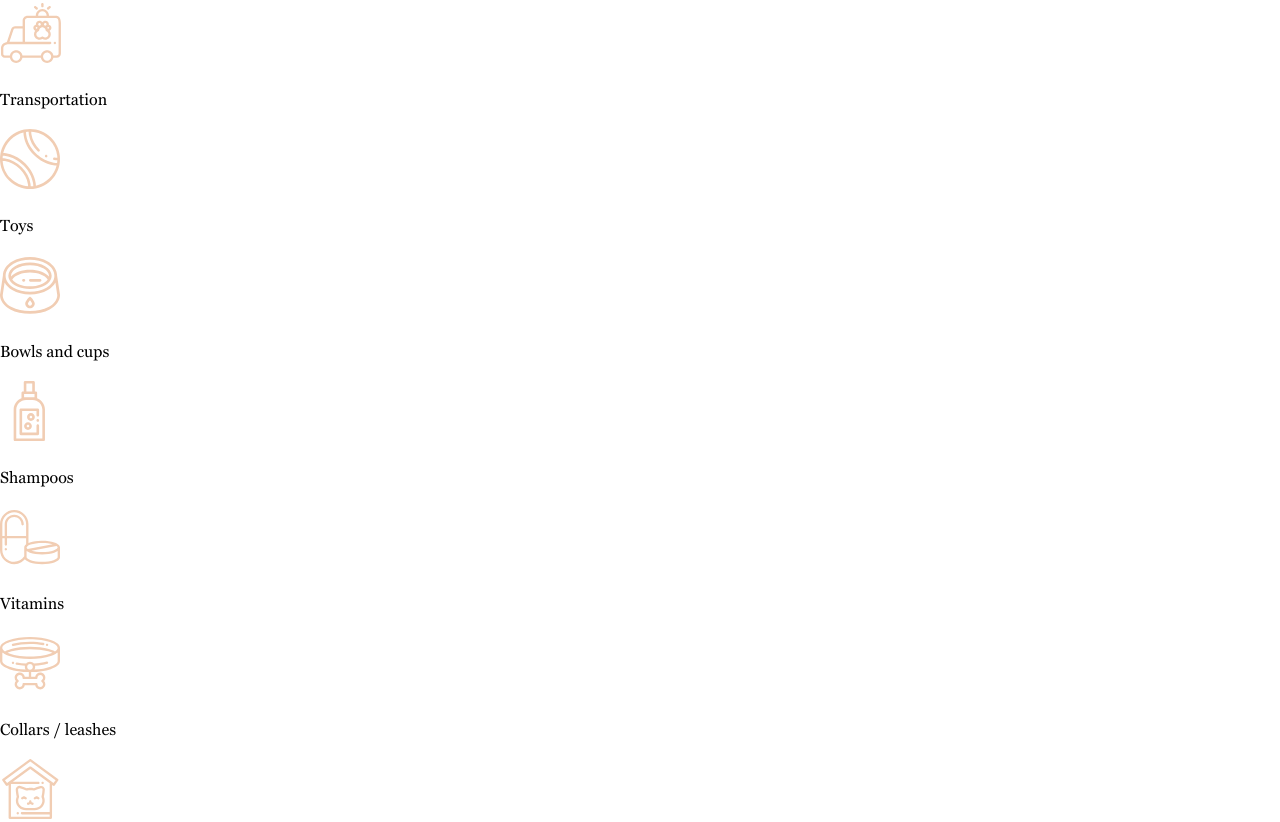
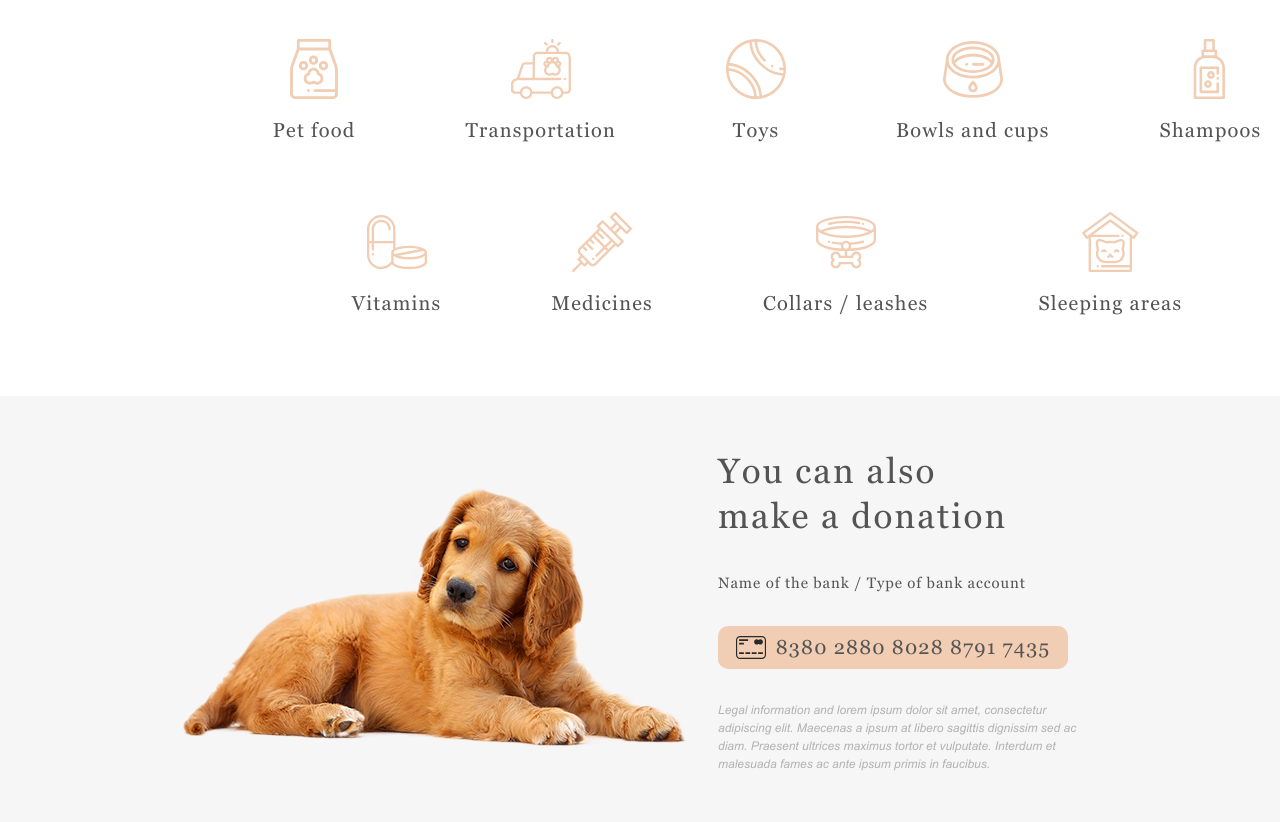
Before and after one commit to OsipovaES/shelter, a website built with webpack: page src/main/index.html in a window 1280 px wide. Shown: the part 2640-3462 px from the top of the page. Built offline with nearby package versions, Linux system fonts and the light colour scheme; some packages are replaced by stand-ins of ours.

Commit message:
feat: style for donation section

```diff
--- a/src/main/index.html
+++ b/src/main/index.html
@@ -84,7 +84,7 @@
 
     <section class="help">
         <div class="wrapper help__wrapper">
-            <h1 class="help__title">How you can help our shelter</h1>
+            <h1 class="help__title">How you can help <br> our shelter</h1>
             <div class="help-list">
                 <div class="help-list__content">
                     <img class="help-list__image" src="../img/icons/icon-pet-food.svg" alt="">
@@ -109,6 +109,10 @@
                 <div class="help-list__content">
                     <img class="help-list__image" src="../img/icons/icon-vitamins.svg" alt="">
                     <p class="help-list__text">Vitamins</p>
+                </div>
+                <div class="help-list__content">
+                    <img class="help-list__image" src="../img/icons/icon-medicines.svg" alt="">
+                    <p class="help-list__text">Medicines</p>
                 </div>
                 <div class="help-list__content">
                     <img class="help-list__image" src="../img/icons/icon-collars-leashes.svg" alt="">
--- /dev/null
+++ b/src/sass/components/_help-list.scss
@@ -0,0 +1,13 @@
+.help-list {
+    @include flex($flex-wrap: wrap);
+    width: 1026px;
+    height: 281px;
+    row-gap: 50px;
+    column-gap: 110px;
+    &__content {
+        @include flex($flex-dir: column);
+        @include font($size: 20px, $height: 115%);
+        color: $color-title;
+        letter-spacing: 1.2px;
+    }
+}
--- a/src/sass/index.scss
+++ b/src/sass/index.scss
@@ -15,7 +15,10 @@
 @import "./layouts/promo";
 @import "./layouts/about";
 @import "./layouts/pets";
+@import "./layouts/help";
+@import "./layouts/donation";
 
 //Components
 @import "./components/navigation";
 @import "./components/slider";
+@import "./components/help-list";
--- /dev/null
+++ b/src/sass/layouts/_donation.scss
@@ -0,0 +1,41 @@
+.donation {
+    background-color: $color-light-add;
+    padding: 80px 182px 100px 183px;
+    &__wrapper {
+        @include flex();
+        gap: 30px;
+        width: 915px;
+        height: 282px;
+    }
+    &__title {
+        margin: 0;
+        width: 300px;
+    }
+    &__subtitle {
+        @include font ($size: 15px, $height: 110%);
+        color: $color-title;
+        letter-spacing: 0.9px;
+    }
+    &__content {
+        @include flex($flex-dir: column, $i-align: left);
+        gap: 20px;
+        width: 380px;
+        height: 282px;
+    }
+    &__card {
+        background-color: $color-primary;
+        border-radius: 10px;
+        @include flex();
+        gap: 10px;
+        @include font ($size: 20px, $height: 115%);
+        color: $color-title;
+        letter-spacing: 1.2px;
+        width: 350px;
+        height: 43px;
+    }
+    &__copyright {
+        @extend %font-add;
+        color: $color-copyright;
+        @include font ($size: 12px, $style: italic, $height: 150%);
+    }
+}
--- /dev/null
+++ b/src/sass/layouts/_help.scss
@@ -0,0 +1,12 @@
+.help {
+    padding: 80px 40px 100px 40px;
+    &__wrapper {
+        @include flex($flex-dir: column);
+        height: 431px;
+        padding: 0px 87px;
+        gap: 60px;
+    }
+    &__title {
+        text-align: center;
+    }
+}
```
